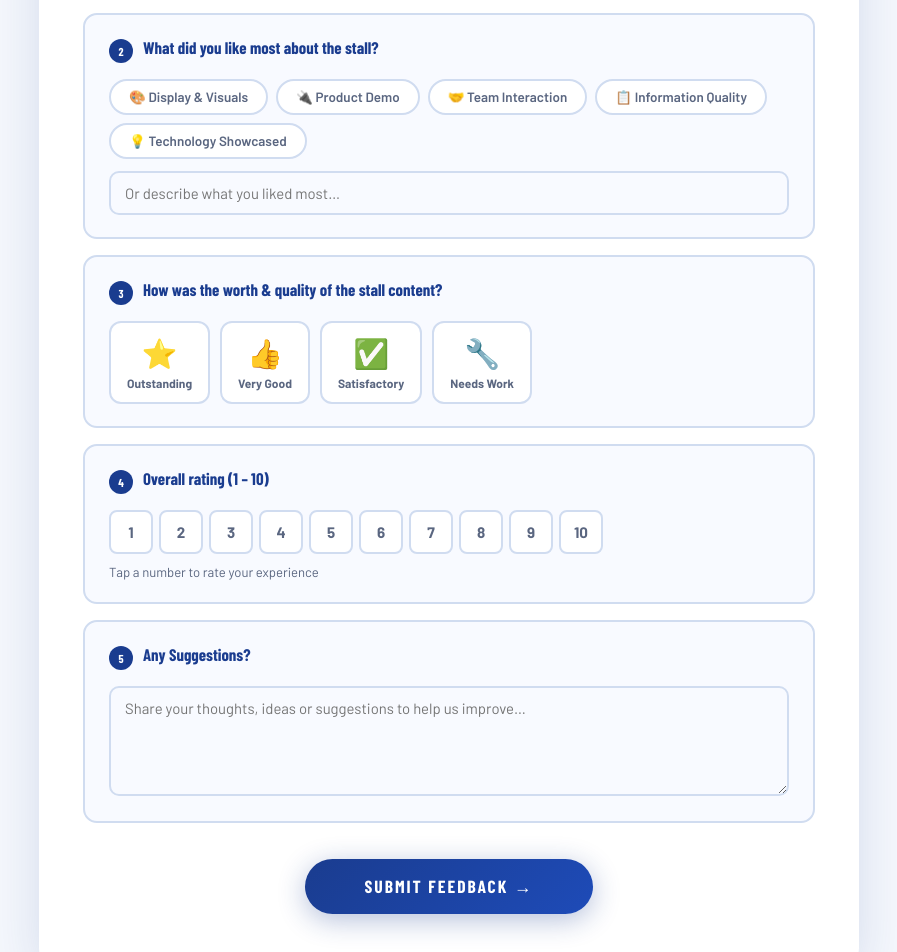
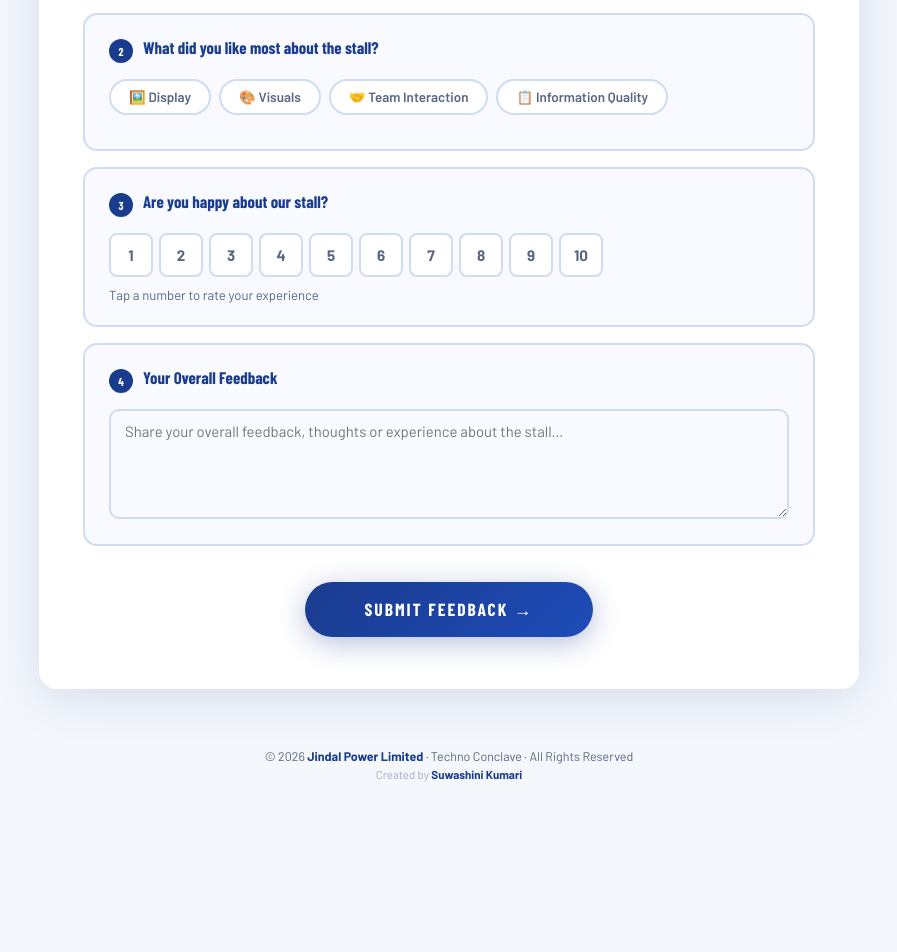
Before and after one commit to suwashini/techno-conclave, a plain HTML site: page index.html in a window 1280 px wide. Shown: the part 1214-2166 px from the top of the page, without its empty margins (191-1088 px from the left). After the commit the page ends 2015 px from the top, so only its background shows below. Drawn offline with nearby package versions, Linux system fonts and the light colour scheme; a web font is replaced by a local one.

Commit message:
Update index.html

```diff
--- a/index.html
+++ b/index.html
@@ -332,7 +332,7 @@
     </div>
     <div class="badge">
       <svg viewBox="0 0 24 24" fill="none" stroke="currentColor" stroke-width="2.5"><path d="M17 21v-2a4 4 0 0 0-4-4H5a4 4 0 0 0-4 4v2"/><circle cx="9" cy="7" r="4"/><path d="M23 21v-2a4 4 0 0 0-3-3.87"/><path d="M16 3.13a4 4 0 0 1 0 7.75"/></svg>
-      500+ Delegates
+      200+ Delegates
     </div>
     <div class="badge green">
       <svg viewBox="0 0 24 24" fill="none" stroke="currentColor" stroke-width="2.5"><polygon points="12 2 15.09 8.26 22 9.27 17 14.14 18.18 21.02 12 17.77 5.82 21.02 7 14.14 2 9.27 8.91 8.26 12 2"/></svg>
@@ -404,47 +404,27 @@
       <div class="fb-card">
         <div class="q-label"><div class="qnum">2</div>What did you like most about the stall?</div>
         <div class="opt-row" style="margin-bottom:12px;">
-          <input type="radio" name="q2" id="q2a" class="op-r" value="Display & Visuals"/>
-          <label for="q2a" class="op-label">🎨 Display & Visuals</label>
-          <input type="radio" name="q2" id="q2b" class="op-r" value="Product Demo"/>
-          <label for="q2b" class="op-label">🔌 Product Demo</label>
+          <input type="radio" name="q2" id="q2a" class="op-r" value="Display"/>
+          <label for="q2a" class="op-label">🖼️ Display</label>
+          <input type="radio" name="q2" id="q2b" class="op-r" value="Visuals"/>
+          <label for="q2b" class="op-label">🎨 Visuals</label>
           <input type="radio" name="q2" id="q2c" class="op-r" value="Team Interaction"/>
           <label for="q2c" class="op-label">🤝 Team Interaction</label>
           <input type="radio" name="q2" id="q2d" class="op-r" value="Information Quality"/>
           <label for="q2d" class="op-label">📋 Information Quality</label>
-          <input type="radio" name="q2" id="q2e" class="op-r" value="Technology Showcased"/>
-          <label for="q2e" class="op-label">💡 Technology Showcased</label>
-        </div>
-        <div class="field">
-          <input type="text" id="q2other" placeholder="Or describe what you liked most…"/>
         </div>
       </div>
 
       <div class="fb-card">
-        <div class="q-label"><div class="qnum">3</div>How was the worth &amp; quality of the stall content?</div>
-        <div class="emoji-row">
-          <input type="radio" name="q3" id="q3a" class="em-r" value="Outstanding"/>
-          <label for="q3a" class="em-label"><span class="em">⭐</span>Outstanding</label>
-          <input type="radio" name="q3" id="q3b" class="em-r" value="Very Good"/>
-          <label for="q3b" class="em-label"><span class="em">👍</span>Very Good</label>
-          <input type="radio" name="q3" id="q3c" class="em-r" value="Satisfactory"/>
-          <label for="q3c" class="em-label"><span class="em">✅</span>Satisfactory</label>
-          <input type="radio" name="q3" id="q3d" class="em-r" value="Needs Improvement"/>
-          <label for="q3d" class="em-label"><span class="em">🔧</span>Needs Work</label>
-        </div>
-      </div>
-
-      <div class="fb-card">
-        <div class="q-label"><div class="qnum">4</div>Overall rating (1 – 10)</div>
+        <div class="q-label"><div class="qnum">3</div>Are you happy about our stall?</div>
         <div class="num-row" id="ratingRow"></div>
         <div id="ratingText">Tap a number to rate your experience</div>
       </div>
 
-      <!-- Suggestions -->
       <div class="fb-card">
-        <div class="q-label"><div class="qnum">5</div>Any Suggestions?</div>
+        <div class="q-label"><div class="qnum">4</div>Your Overall Feedback</div>
         <div class="field">
-          <textarea id="suggestions" placeholder="Share your thoughts, ideas or suggestions to help us improve…" style="min-height:110px;"></textarea>
+          <textarea id="suggestions" placeholder="Share your overall feedback, thoughts or experience about the stall…" style="min-height:110px;"></textarea>
         </div>
       </div>
 
@@ -484,7 +464,7 @@
     const name=g('name'),company=g('company'),email=g('email'),mobile=g('mobile'),desig=g('designation'),loc=g('location');
     const q1=radio('q1'),q2=radio('q2')||g('q2other'),q3=radio('q3'),rating=radio('rating');
     if(!name||!company||!email||!mobile||!desig||!loc){alert('⚠️ Please fill in all registration fields.');return;}
-    if(!q1||!q3||!rating){alert('⚠️ Please answer all feedback questions.');return;}
+    if(!q1||!rating){alert('⚠️ Please answer all feedback questions.');return;}
     const btn=document.getElementById('submitBtn');
     btn.disabled=true;btn.innerHTML='<span class="spinner"></span>Submitting…';
     const suggestions=g('suggestions');
```
